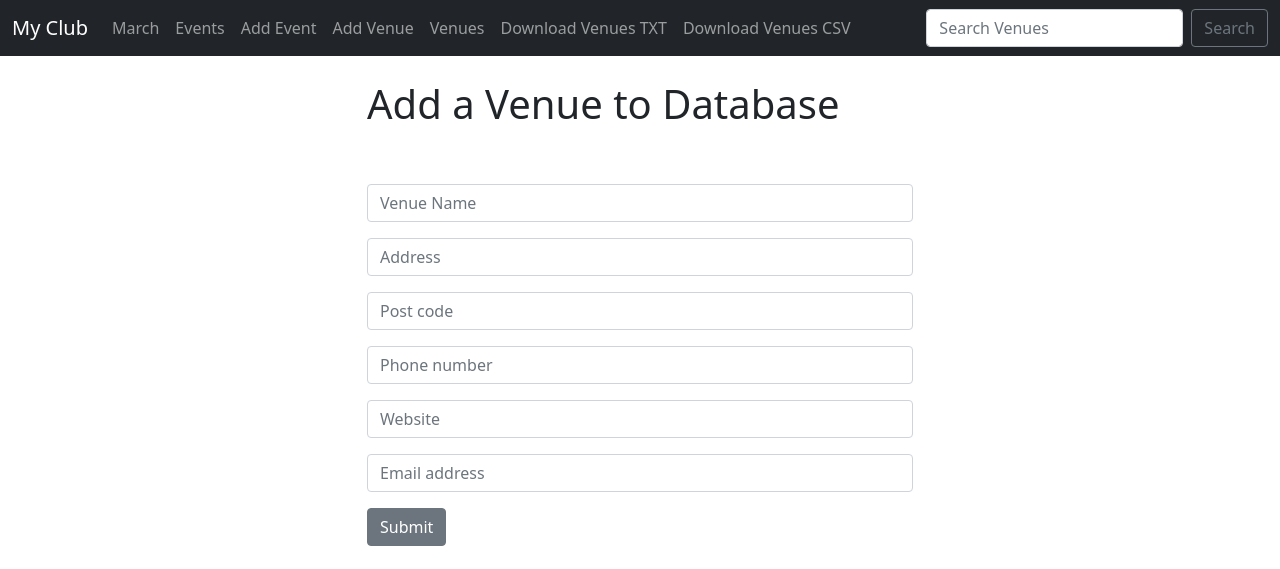
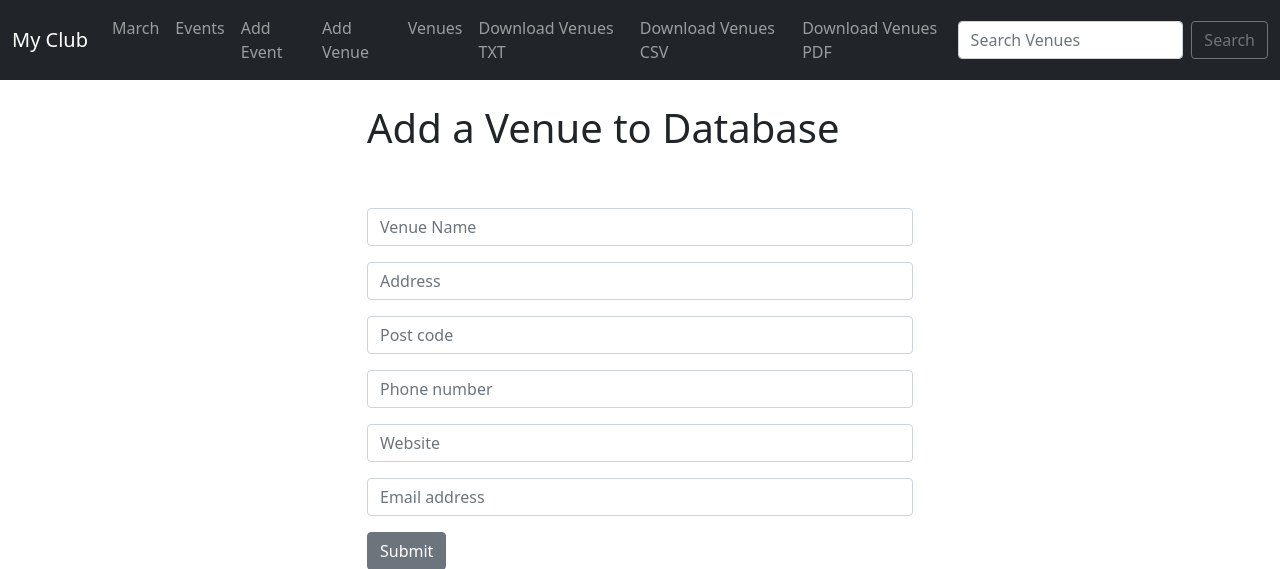
Before and after one commit to Eduardo-byte/events_website, a Django app: page /add_venue in a window 1280 px wide. Shown: the top 569 px of the page. Run offline with Django 3.2, Linux system fonts and the light colour scheme.

Commit message:
create a pdf file for venues

```diff
--- a/events/templates/events/navbar.html
+++ b/events/templates/events/navbar.html
@@ -27,6 +27,9 @@
         <li class="nav-item">
           <a class="nav-link" href="{% url 'venue-csv' %}">Download Venues CSV</a>
         </li>
+        <li class="nav-item">
+          <a class="nav-link" href="{% url 'venue-pdf' %}">Download Venues PDF</a>
+        </li>
       </ul>
       <form class="d-flex" method=POST action="{% url 'search-venues' %}">
         {% csrf_token %}
--- a/events/urls.py
+++ b/events/urls.py
@@ -25,4 +25,5 @@ urlpatterns = [
     path('delete_venue/<venue_id>', views.delete_venue, name="delete-venue"),
     path('venue_text', views.venue_text, name='venue-text'),
     path('venue_csv', views.venue_csv, name='venue-csv'),
+    path('venue_pdf', views.venue_pdf, name='venue-pdf'),
     ]
--- a/events/views.py
+++ b/events/views.py
@@ -7,6 +7,14 @@ from .models import Event, Venue
 from .forms import VenueForm, EventForm
 from django.http import HttpResponseRedirect, HttpResponse
 import csv
+
+from django.http import FileResponse
+import io
+from reportlab.pdfgen import canvas
+from reportlab.lib.units import inch
+from reportlab.lib.pagesizes import letter
+
+
 
 # Create your views here.
 # to pass the variables/the content to be used on the html file you always need to :
@@ -34,6 +42,51 @@ def venue_text(request):
     #Write to TextFile
     response.writelines(lines)
     return response
+
+
+#Generate PDF file Venues List
+def venue_pdf(request):
+    #create a Bytestream buffer
+    buf = io.BytesIO()
+
+    #create a canvas
+    c = canvas.Canvas(buf, pagesize=letter, bottomup=0)
+
+    #create a text object
+    textob = c.beginText()
+    textob.setTextOrigin(inch, inch)
+    textob.setFont("Helvetica", 14)
+
+    #Designate the model
+    venues = Venue.objects.all()
+
+    #Create blank list
+    lines = []
+
+    #Loop through and output
+    for venue in venues:
+        lines.append(f'Venue: {venue.name}')
+        lines.append(f'Address: {venue.address}')
+        lines.append(f'Post Code: {venue.post_code}')
+        lines.append(f'Phone Number: {venue.phone}')
+        lines.append(f'Email Address: {venue.email_address}')
+        lines.append(f'Web Site: {venue.web}')
+        lines.append(" ")
+
+
+    #loop thorugh the array lines and write to the pdf
+    for line in lines:
+        textob.textLine(line)
+
+    #finish up
+    c.drawText(textob)
+    c.showPage()
+    c.save()
+    buf.seek(0)
+
+    #return something
+    return FileResponse(buf, as_attachment=True, filename="venues.pdf")
+
 
 #Generate CSV/Excel file Venues List
 def venue_csv(request):
@@ -242,6 +295,7 @@ def delete_event(request, event_id):
     event.delete()
     return redirect('list-events')
 
+
 def home(request, year=datetime.now().year, month=datetime.now().strftime('%B')):
     name = "Eduardo"
 
```
